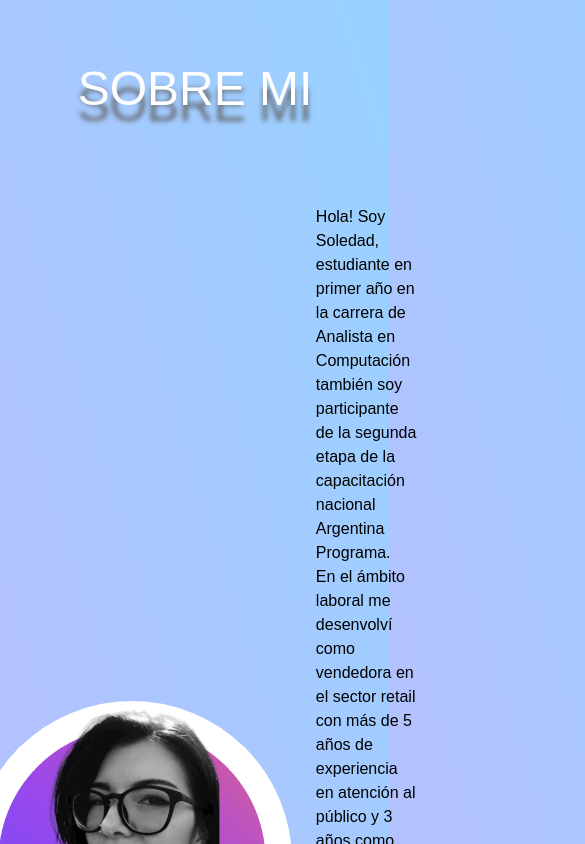
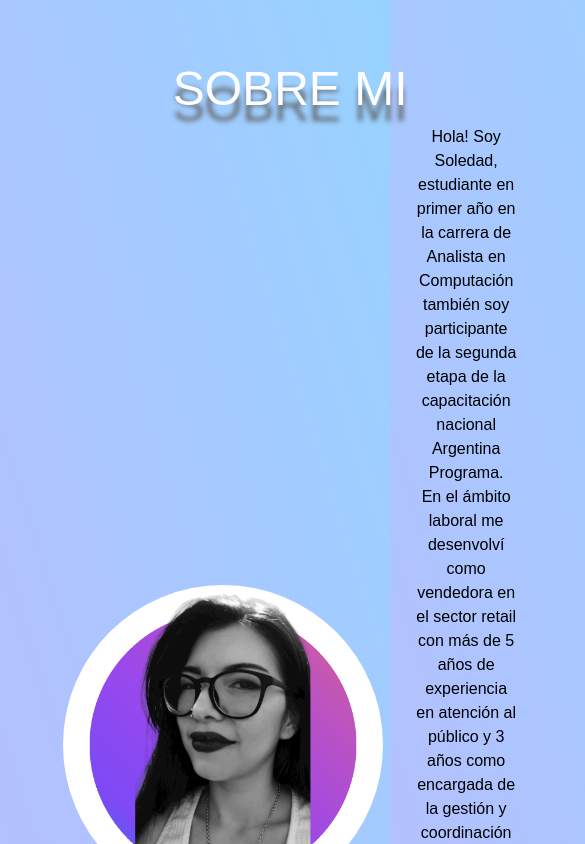
Before and after one commit to Sol-Gaby/Proyect-Final, an Angular app: page / in a window 390 px wide. Shown: the part 820-1664 px from the top of the page, 585 px wide, since content can reach past the window. Built offline with nearby package versions, Linux system fonts and the light colour scheme.

Commit message:
arreglos esteticos y de codigo menor

```diff
--- a/src/app/app.component.css
+++ b/src/app/app.component.css
@@ -1,4 +1,4 @@
-div{
+.container{
     width: 80%;
     margin: 0 auto;
 }
--- a/src/app/components/about/about.component.css
+++ b/src/app/components/about/about.component.css
@@ -1,42 +1,29 @@
-.conteiner {
-    display: grid;
-    width: 100%;
-    /* padding: 4rem; */
-}
-
-.row{
-    display: grid;
-}
-
-#sobre{
-    padding: 4rem , 0;
-    display: flex;
-    flex-direction: column;
-    align-items: center;
-    font-family: "Poppins",sans-serif;
-    color: #ffffff;
-    font-weight: 500;
-}
-
-.cont__about{
-    margin-top: 15rem;
-    margin-bottom: 7rem;
-}
-
-.cont__sobremi{
-    padding-bottom: 5rem;
-}
 
 h2{
     font-size: 3rem;
     text-shadow: 0rem 1rem 5px rgba(96, 96, 96, 0.923);
+}
+.container{
+    display: flex;
+    grid-template-columns: repeat(2,1fr);
+    font-family: "Poppins",sans-serif;
+    color: #ffffff;
+    font-weight: 500;
+    position: relative;
+    margin-top: 15rem;
+    margin-bottom: 7rem;
+}
+.row{
+    display: grid;
+    justify-content: center;
 }
 
 .cont__text{
     display: grid;
     grid-auto-flow: column;
     align-items: center;
-    justify-content: flex-end;
+    justify-content: center;
+    gap: 2rem;
 }
 
 .foto img {
@@ -45,6 +32,19 @@ h2{
     border-radius: 50%;
 }
 
+.foto p{
+    margin-top: 2rem;
+    text-align: center;
+}
 .texto p{
     color: black;
+    text-align: center;
 }
+
+@media (min-width: 480) {
+
+}
+
+@media (min-width: 768) {
+
+}
--- a/src/app/components/about/about.component.html
+++ b/src/app/components/about/about.component.html
@@ -1,19 +1,16 @@
-<div class="container cont__about">
+<div class="container">
     <section id="sobre">
         <div class="row">
             <h2 class="cont__sobremi">SOBRE MI</h2>
         </div>
 
-        <div class="row cont__text">
-            <div class="col-lg-12 col-md-12 col-sm-12 foto">
+        <div class="cont__text">
+            <aside class="col-lg-12 col-md-12 col-sm-12 foto">
                 <img class="fotoperfil" src="../../../assets/perfil-sol-circu2-violeta.png">
-            </div>
+                <p>Full Stack Web Developer</p>
+            </aside>
 
-            <!-- <div class="col-lg-3 col-md-3 col-sm-12 con__subtitle">
-                <p>Full Stack Web Developer</p>
-            </div> -->
-
-            <div class="col-lg-12 col-md-12 col-sm-12 texto">
+            <aside class="col-lg-12 col-md-12 col-sm-12 texto">
                 <p> Hola! Soy Soledad, estudiante en primer año en la carrera de Analista en Computación también soy
                     participante de la segunda etapa de la capacitación nacional Argentina Programa.<br>
                     En el ámbito laboral me desenvolví como vendedora en el sector retail con más de 5 años de
@@ -22,7 +19,7 @@
                     Me considero una persona dinámica y adaptable a los diferentes entornos que se me presenten, con una
                     excelente predisposición al trabajo en equipo y a la resolución rápida de problemas complejos sin
                     perder la perspectiva laboral y las relaciones profesionales.</p>
-            </div>
+            </aside>
         </div>
     </section>
 </div>
--- a/src/app/components/education/education.component.css
+++ b/src/app/components/education/education.component.css
@@ -97,3 +97,13 @@ p {
     right: -100px;
     z-index: -1;
 }
+
+.caja{
+    width: 100%;
+    padding: 20px 10px;
+    background-color: rgba(255,255,255,0.06);
+    border: 2px solid rgba(255,255,255,0.06);
+    border-radius: 10px;
+    box-shadow: 0 20px 30px rgba(0,0,0,0.2);
+    backdrop-filter: blur(10px)
+}
--- a/src/app/components/education/education.component.html
+++ b/src/app/components/education/education.component.html
@@ -7,17 +7,17 @@
         <div class="row cont__text">
             <div class="col-lg-12 col-md-12 texto">
                 <ul>
-                    <li>
+                    <li class="caja">
                         <h3>educacion 1</h3>
                         <h4>año-año</h4>
                         <p>Full Stack Web Developer Jr.<br> Lorem ipsum dolor, sit amet consectetur adipisicing elit. Rerum obcaecati omnis asperiores nostrum eveniet voluptatum delectus dolorem mollitia magnam expedita sequi eligendi excepturi veritatis odit, hic sapiente quos! Corrupti, commodi.</p>
                     </li>
-                    <li>
+                    <li class="caja">
                         <h3>teducacion 2</h3>
                         <h4>año-año</h4>
                         <p>ventas retail<br> Lorem ipsum dolor sit amet consectetur, adipisicing elit. Totam, unde ab repellendus voluptas optio in quae odit atque maiores blanditiis, rem porro magnam pariatur distinctio, voluptates at? Impedit, enim eaque.</p>
                     </li>
-                    <li>
+                    <li class="caja">
                         <h3>educacion 3</h3>
                         <h4>año-año</h4>
                         <p>otro trabajo<br> Lorem ipsum dolor sit amet consectetur, adipisicing elit. Quia nulla sint fugit ullam debitis consequuntur id neque sequi reprehenderit numquam! Vero ab rerum reiciendis sequi soluta rem, nobis consectetur distinctio!</p>
--- a/src/app/components/experience/experience.component.css
+++ b/src/app/components/experience/experience.component.css
@@ -31,7 +31,6 @@ p{
 }
 
 .cont__experience{
-    /* display: grid; */
     margin-top: 15rem;
     margin-bottom: 7rem;
     font-family: "Poppins",sans-serif;
@@ -61,6 +60,15 @@ p{
     justify-content: center;
 }
 
+.caja{
+    width: 100%;
+    padding: 20px 10px;
+    background-color: rgba(255,255,255,0.06);
+    border: 2px solid rgba(255,255,255,0.06);
+    border-radius: 10px;
+    box-shadow: 0 20px 30px rgba(0,0,0,0.2);
+    backdrop-filter: blur(10px)
+}
 .shape-1{
     height: 220px;
     width: 220px;
--- a/src/app/components/experience/experience.component.html
+++ b/src/app/components/experience/experience.component.html
@@ -9,17 +9,17 @@
         <div class="row cont__text">
             <div class="col-lg-12 col-md-12 texto">
                 <ul>
-                    <li>
+                    <li class="caja">
                         <h3>trabajo 1</h3>
                         <h4>año-año</h4>
                         <p>Full Stack Web Developer Jr.<br> Lorem ipsum dolor, sit amet consectetur adipisicing elit. Rerum obcaecati omnis asperiores nostrum eveniet voluptatum delectus dolorem mollitia magnam expedita sequi eligendi excepturi veritatis odit, hic sapiente quos! Corrupti, commodi.</p>
                     </li>
-                    <li>
+                    <li class="caja">
                         <h3>trabajo 2</h3>
                         <h4>año-año</h4>
                         <p>ventas retail<br> Lorem ipsum dolor sit amet consectetur, adipisicing elit. Totam, unde ab repellendus voluptas optio in quae odit atque maiores blanditiis, rem porro magnam pariatur distinctio, voluptates at? Impedit, enim eaque.</p>
                     </li>
-                    <li>
+                    <li class="caja">
                         <h3>trabajo 3</h3>
                         <h4>año-año</h4>
                         <p>otro trabajo<br> Lorem ipsum dolor sit amet consectetur, adipisicing elit. Quia nulla sint fugit ullam debitis consequuntur id neque sequi reprehenderit numquam! Vero ab rerum reiciendis sequi soluta rem, nobis consectetur distinctio!</p>
--- a/src/app/components/progress-bar/progress-bar.component.css
+++ b/src/app/components/progress-bar/progress-bar.component.css
@@ -60,11 +60,19 @@ h2{
     width: 0;
     height: 5px;
     border-radius: 10px;
+    background-color: #94c9ff;
+    border: 1px solid #87dbff;
+    box-shadow: 0 0 5px rgba(140, 159, 255, 0.6);
+}
+.bar-2 div{
+    position: relative;
+    width: 0;
+    height: 5px;
+    border-radius: 10px;
     background-color: #af94ff;
     border: 1px solid #bd87ff;
     box-shadow: 0 0 5px rgba(255, 140, 240, 0.6);
 }
-
 
 
 #html-bar{
--- a/src/app/components/skills/skills.component.css
+++ b/src/app/components/skills/skills.component.css
@@ -1,15 +1,7 @@
-/* #skills{
-    display: flex;
-    align-items: center;
-} */
-
-#skills h2{
-    margin-top: 2rem;
-    margin-bottom: 6rem;
-    font-size: 3rem;
-    text-transform: uppercase;
-    text-align: center;
-    text-shadow: 0rem 1rem 5px rgba(96, 96, 96, 0.923);
+p{
+    margin-top: 10rem;
+    margin-bottom: 10rem;
+    color: black;
 }
 
 .container{
@@ -21,16 +13,19 @@
     position: relative;
 }
 
+#skills h2{
+    margin-top: 2rem;
+    margin-bottom: 6rem;
+    font-size: 3rem;
+    text-transform: uppercase;
+    text-align: center;
+    text-shadow: 0rem 1rem 5px rgba(96, 96, 96, 0.923);
+}
+
 #descrip {
     align-items: center;
     margin-bottom: 6rem;
     text-align: center;
-}
-
-p{
-    margin-top: 10rem;
-    margin-bottom: 10rem;
-    color: black;
 }
 
 .bar{
--- a/src/app/components/skills/skills.component.html
+++ b/src/app/components/skills/skills.component.html
@@ -2,8 +2,8 @@
     <div class="container">
         <div class="shape-2"></div>
         <div class="shape-1"></div>
-        <!-- <div class="cont__skills"> -->
-            <div id="descrip" class="col-lg-12">
+        <div class="row">
+            <div id="descrip" class="col-lg-12 col-md-12 col-sm-6">
                 <h2>SKILLS</h2>
                 <p> Hola! Soy Soledad, estudiante en primer año en la carrera de Analista en Computación también soy
                     participante de la segunda etapa de la capacitación nacional Argentina Programa.<br>
@@ -11,10 +11,14 @@
                     experiencia en atención al público y 3 años como encargada de la gestión y coordinación de grupos de
                     trabajo.</p>
             </div>
-        <!-- </div> -->
+        </div>
+        <div class="row">
+            <div class=" col-lg-6 bar col-md-6 col-sm-6">
+                <app-progress-bar></app-progress-bar>
+            </div>
+        </div>
+
         <div class="shape-3"></div>
-        <div class=" col-lg-6 bar">
-            <app-progress-bar></app-progress-bar>
-        </div>
+
     </div>
 </section>
```
Also changed, not shown: src/app/components/progress-bar/progress-bar.component.html (+7 -7 lines).
